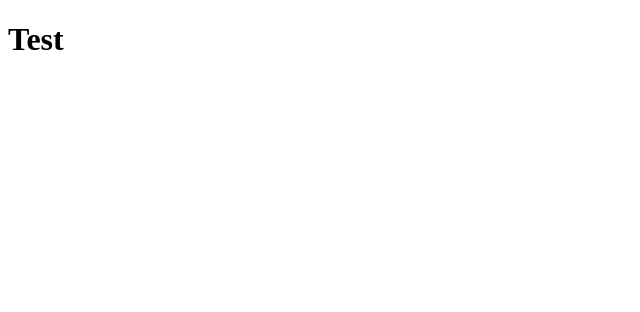
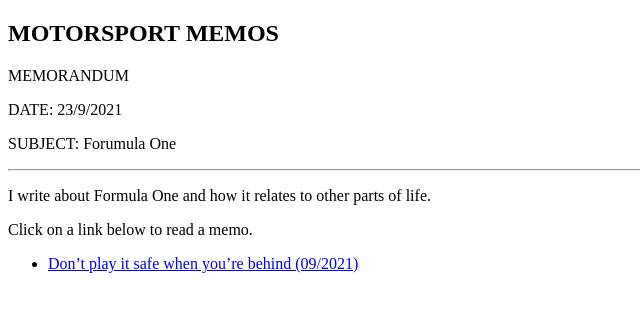
Before and after one commit to ferdioco/Motorsport-Memos, a plain HTML site: page index.html in a window 1280 px wide. Shown: the whole page, without its empty margins (0-640 px from the left). Drawn offline with Linux system fonts and the light colour scheme.

Commit message:
Update index.html

```diff
--- a/index.html
+++ b/index.html
@@ -1,8 +1,31 @@
 <!DOCTYPE html>
 <html>
+  <head>
+    <title>Motorsport Memos</title>
+    <link rel="stylesheet" href="style.css"/>
+  </head>
   <body>
     <header>
-      <h1> Test </h1>
+      <h2>MOTORSPORT MEMOS</h2>
     </header>
+    <p>MEMORANDUM</p>
+    <p id="date"></p>
+    <p>SUBJECT: Forumula One</p>
+    <hr>
+    <p>I write about Formula One and how it relates to other parts of life.</p>
+    <p>Click on a link below to read a memo.</p>
+    <nav>
+      <ul>
+        <li><a href="https://motorsportmemos.com/post">Don’t play it safe when you’re behind (09/2021)</a></li>
+      </ul>
+    </nav>
   </body>
+  <script>
+    var date = new Date();
+    var day = date.getDate();
+    var month = date.getMonth();
+    var month = month + 1;
+    var year = date.getFullYear();
+    document.getElementById("date").innerHTML = "DATE: " + day + "/" + month + "/" + year;
+  </script>
 </html>
```
